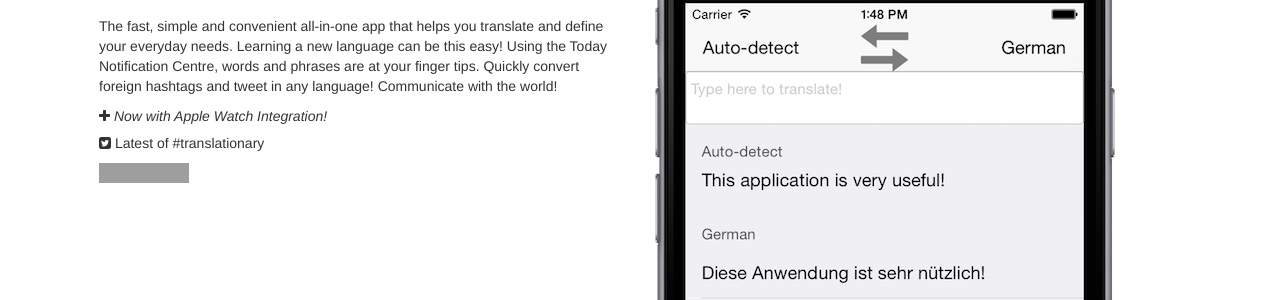
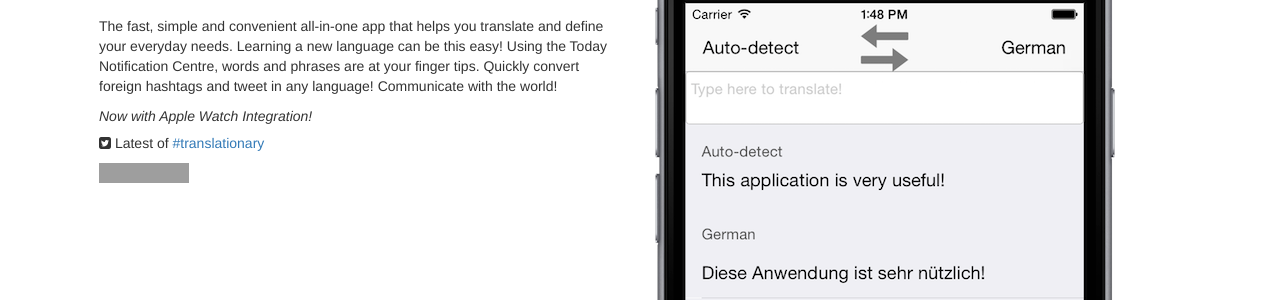
Before and after one commit to onefatgiraffe/translationary.onefatgiraffe.com, a Jekyll site: the page built from index.html, in a window 1280 px wide and 1140 px high. Shown: the part 198-498 px from the top of the window. Built offline with Jekyll 4.4.1, drawn with Linux system fonts in a browser that asks for light colours; nearby versions of some CDN libraries; library files that are not in the unit come from our copies; a script that is not in the unit is left out; grey boxes are pictures that could not be loaded.

Commit message:
front page twitter conditional

```diff
--- a/index.html
+++ b/index.html
@@ -14,10 +14,12 @@
 
     <p>The fast, simple and convenient all-in-one app that helps you translate and define your everyday needs. Learning a new language can be this easy! Using the Today Notification Centre, words and phrases are at your finger tips. Quickly convert foreign hashtags and tweet in any language! Communicate with the world!</p>
 
-    <em><i class="fa fa-plus"></i> Now with Apple Watch Integration!</em>
+    <em>Now with Apple Watch Integration!</em>
 
-    <h5><i class="fa fa-twitter-square"></i> Latest of #translationary</h5>
-	<div id="latesttweet"></div>
+    {% if site.twitter %}
+      <h5><i class="fa fa-twitter-square"></i> Latest of <a href="https://twitter.com/{{ site.twitter }}">#translationary</a></h5>
+      <div id="latesttweet"></div>
+    {% endif %}
 
     <a href="https://geo.itunes.apple.com/us/app/translationary-top-international/id950148923?mt=8&uo=6"><img src="https://devimages.apple.com.edgekey.net/app-store/marketing/guidelines/images/badge-download-on-the-app-store.svg" alt="Download on the App Store"></a>
 </div>
```
